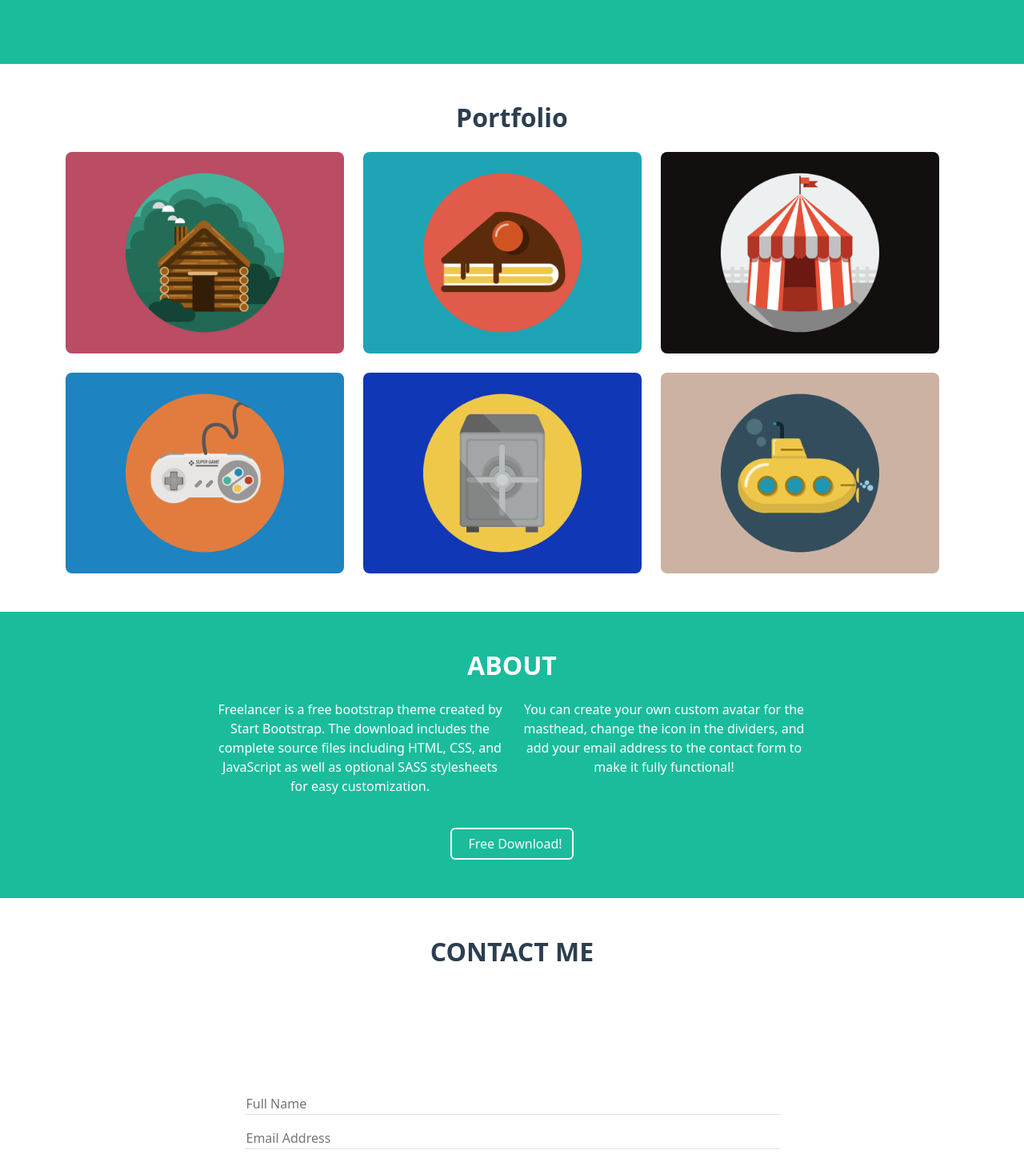
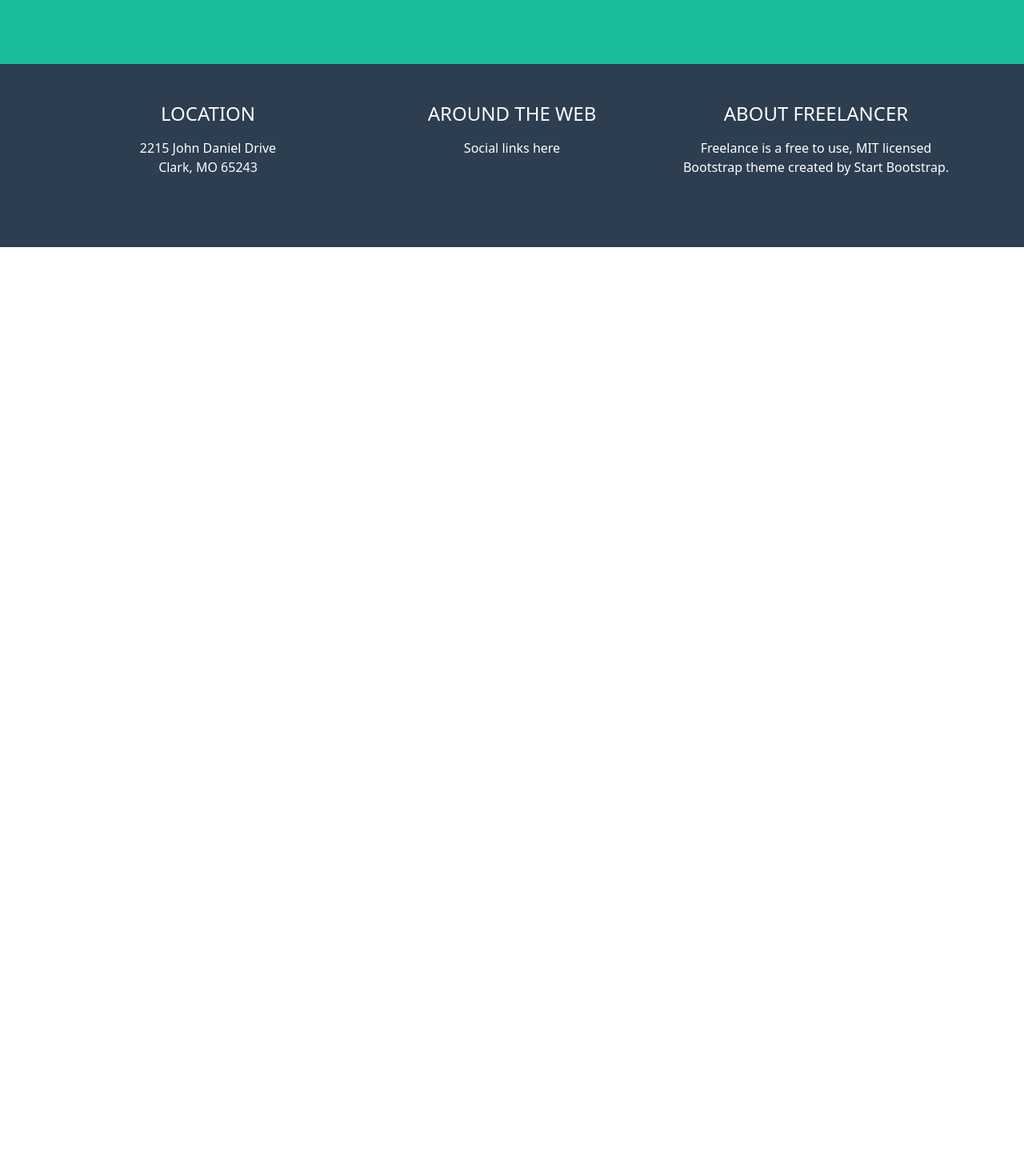
Before and after one commit to fatma20047/react_task, a React (Vite) app: page / in a window 1280 px wide. Shown: the part 640-2098 px from the top of the page at 80% size. After the commit the page ends 949 px from the top, so only its background shows below. Built offline with nearby package versions, Linux system fonts and the light colour scheme.

Commit message:
Navbar 1 f component

```diff
--- a/package.json
+++ b/package.json
@@ -12,7 +12,8 @@
   "dependencies": {
     "bootstrap": "^5.3.8",
     "react": "^19.0.0",
-    "react-dom": "^19.0.0"
+    "react-dom": "^19.0.0",
+    "react-router-dom": "^7.9.5"
   },
   "devDependencies": {
     "@eslint/js": "^9.22.0",
--- a/src/App.jsx
+++ b/src/App.jsx
@@ -3,16 +3,20 @@ import Navbar from "./components/Navbar/Navbar";
 import About from"./components/About/About";
 import Portfolio from "./components/Portfolio/Portfolio";
 import Footer from "./components/Footer/Footer";
+import { Route, Routes } from "react-router-dom";
 
 function App(){
 
-  return <div>
+  return (<>
+
     <Navbar/>
-    <Portfolio/>
-    <About/>
-    <Contact/>
+    <Routes>
+      <Route path="/Portfolio" element={<Portfolio/>} ></Route>
+      <Route path="/About" element={<About/>} ></Route>
+      <Route path="/Contact" element={<Contact/>} ></Route>
+    </Routes>
     <Footer/>
-  </div>
+  </>)
 }
 
 
--- a/src/components/Navbar/Navbar.jsx
+++ b/src/components/Navbar/Navbar.jsx
@@ -1,13 +1,16 @@
 import style from './Navbar.module.css'
 import userImg from './../../assets/img/avataaars.svg'
+import { Link } from 'react-router-dom'
+
 function Navbar(){
-return<>
+  return<>
     <nav className={`${style.navbars}  d-flex justify-content-between align-items-center text-white p-3 `}>
       <h1>Start Bootstrap</h1>
+
       <ul className=' d-flex justify-content-between p-3 m-3 gap-5'>
-        <li><a href="">Portfolio</a></li>
-        <li><a href="">About</a></li>
-        <li><a href="">Contact</a></li>
+        <li><Link to="/Portfolio">Portfolio</Link></li>
+        <li><Link to="/About">About</Link></li>
+        <li><Link to="/Contact">Contact</Link></li>
       </ul>
     </nav>
 
--- a/src/main.jsx
+++ b/src/main.jsx
@@ -4,9 +4,10 @@ import 'bootstrap/dist/css/bootstrap.min.css'
 import 'bootstrap/dist/js/bootstrap.bundle.min.js'
 import './index.css'
 import App from './App.jsx'
+import { BrowserRouter } from 'react-router-dom'
 
 createRoot(document.getElementById('root')).render(
-  <StrictMode>
-    <App />
-  </StrictMode>,
+  <BrowserRouter>
+      <App />
+  </BrowserRouter>
 )
```
Also changed, not shown: 1 other file (tests, documents, lock files or other folders).
